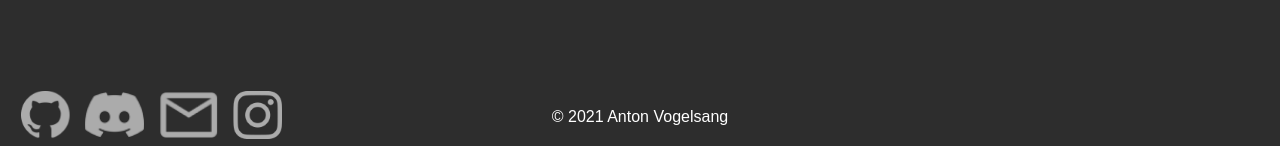
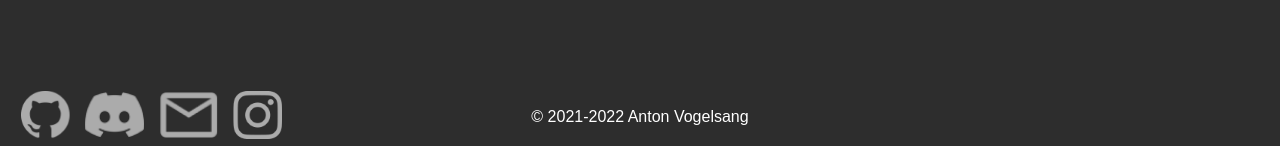
Before and after one commit to xImAnton/ximanton.github.io, a Jekyll site: the page built from index.html, in a window 1280 px wide and 900 px high, scrolled down 2613 px. Shown: the part 751-897 px from the top of the window. Built offline with Jekyll 4.4.1, drawn with Linux system fonts in a browser that asks for light colours.

Commit message:
copyright date is now dynamic

```diff
--- a/_includes/footer.html
+++ b/_includes/footer.html
@@ -15,6 +15,6 @@
                 <a href="{{ "/privacy" | relative_url }}">Datenschutz</a>
             </div>
         {% endif %}
-        <span class="copyright">© 2021 Anton Vogelsang</span>
+        <span class="copyright">© 2021-{{ "now" | date: "%Y" }} Anton Vogelsang</span>
     </div>
 </footer>
```
